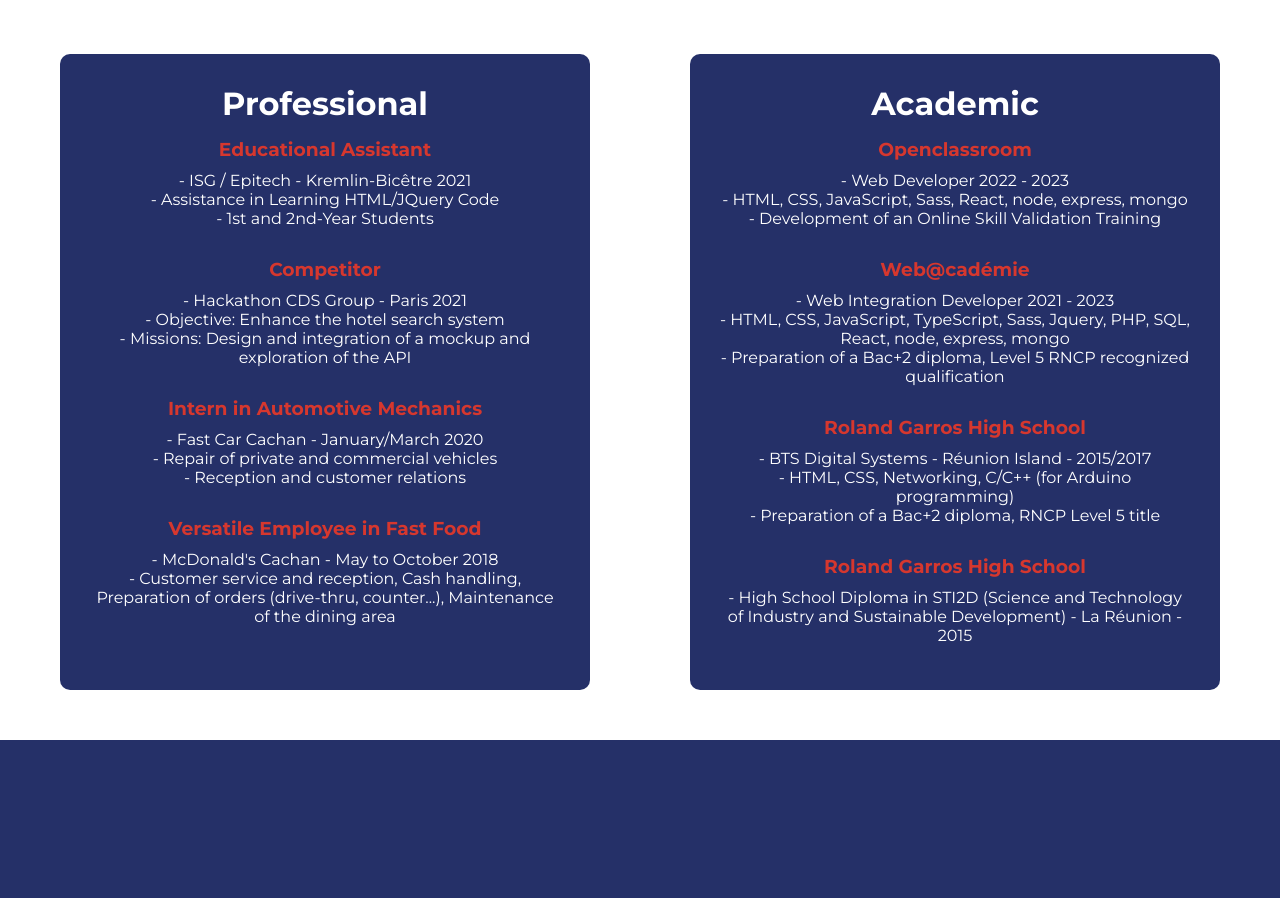
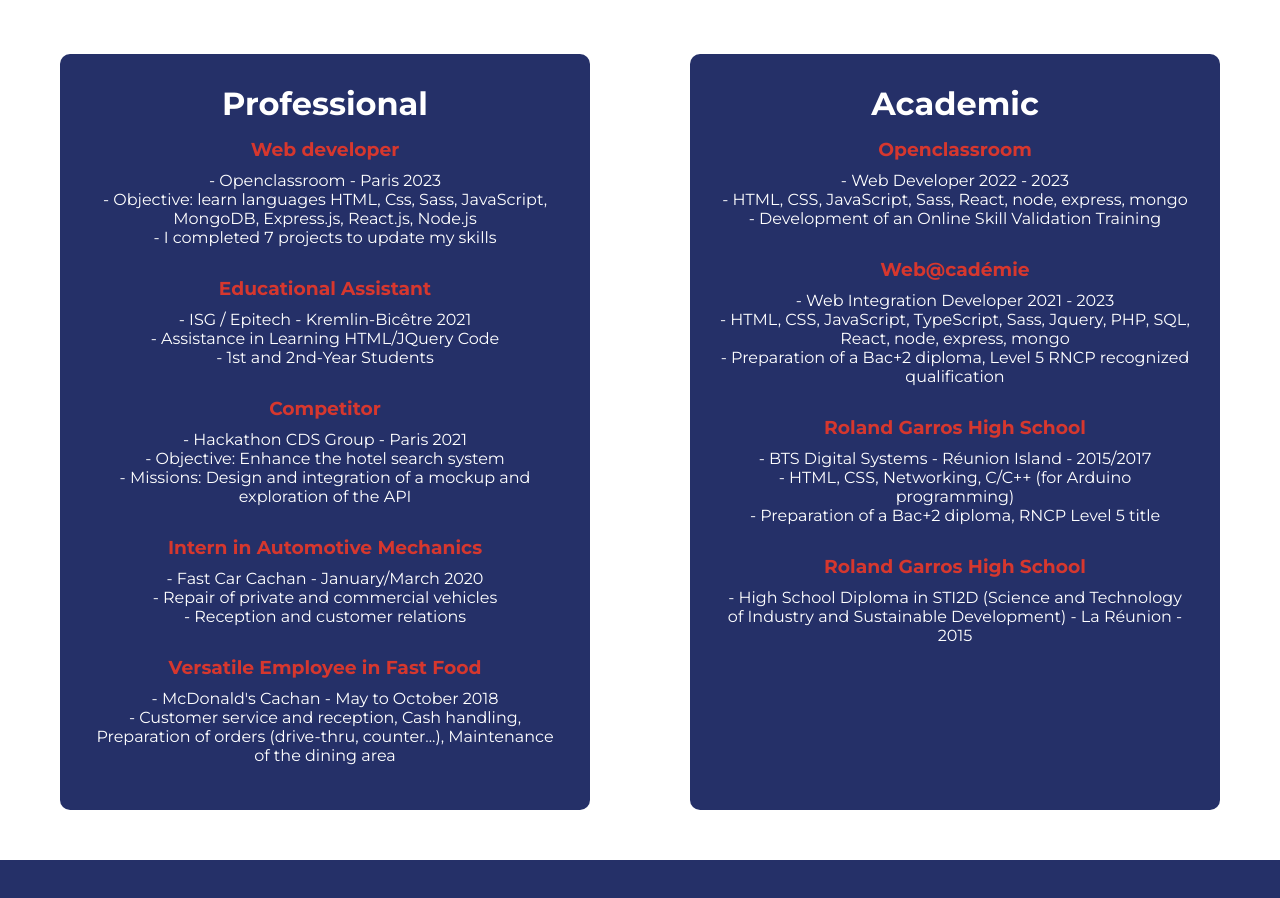
Before and after one commit to archi974/Portfolio-2.0, a React (Create React App) app: page /skills in a window 1280 px wide. Shown: the part 900-1798 px from the top of the page. Built offline with nearby package versions, Linux system fonts and the light colour scheme.

Commit message:
[UPDATE/ADD] html lang, professional competence

```diff
--- a/public/index.html
+++ b/public/index.html
@@ -1,5 +1,5 @@
 <!DOCTYPE html>
-<html lang="en">
+<html>
   <head>
     <meta charset="utf-8" />
     <link rel="icon" href="%PUBLIC_URL%/favicon.ico" />
--- a/src/App.js
+++ b/src/App.js
@@ -14,6 +14,7 @@
 
   useEffect(() => {
     localStorage.setItem('language', language);
+    document.querySelector('html').lang = language;
   }, [language]);
 
   const toggleLanguage = () => {
--- a/src/fixture/skills.json
+++ b/src/fixture/skills.json
@@ -60,6 +60,12 @@
         "titleProfessional": "Professional",
         "titleAcademic": "Academic",
         "professional": [
+            {
+                "name": "Web developer",
+                "places": "Openclassroom - Paris 2023",
+                "description": "Objective: learn languages HTML, Css, Sass, JavaScript, MongoDB, Express.js, React.js, Node.js",
+                "other": "I completed 7 projects to update my skills"
+            },
             {
                 "name": "Educational Assistant",
                 "places": "ISG / Epitech - Kremlin-Bicêtre 2021",
@@ -149,6 +155,12 @@
         "titleAcademic": "Académique",
         "professional": [
             {
+                "name": "Développeur web",
+                "places": "Openclassroom - Paris 2023",
+                "description": "Objectif: apprendre les langages HTML, Css, Sass, JavaScript, MongoDB, Express.js, React.js, Node.js",
+                "other": "J'ai réalisé 7 projets pour mettre à jour mes compétences"
+            },
+            {
                 "name": "Assistant pédagogique",
                 "places": "ISG / Epitech - Kremlin-Bicêtre 2021",
                 "description": "Aide à l'apprentissage du code HTML/Jquery",
```
